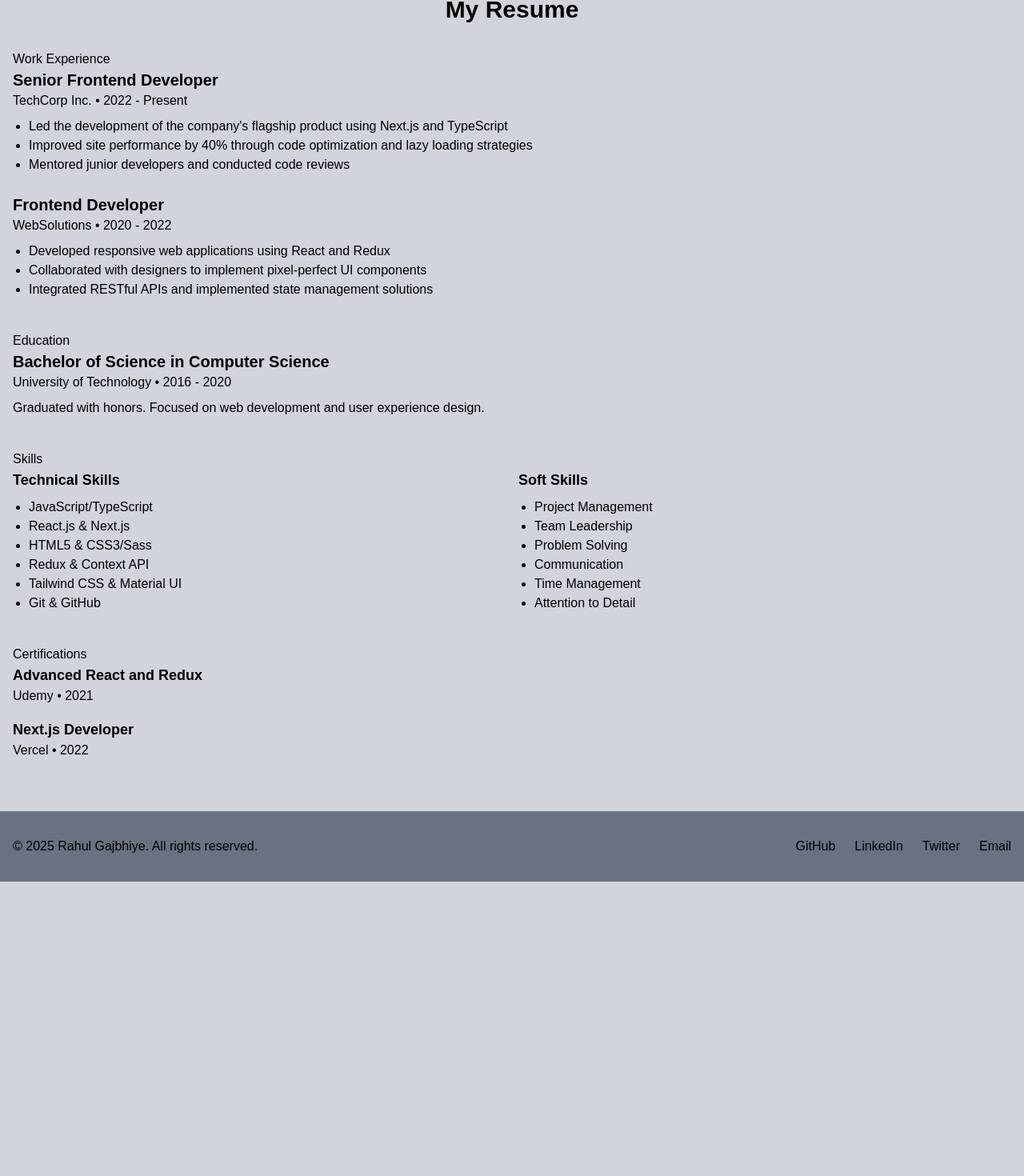
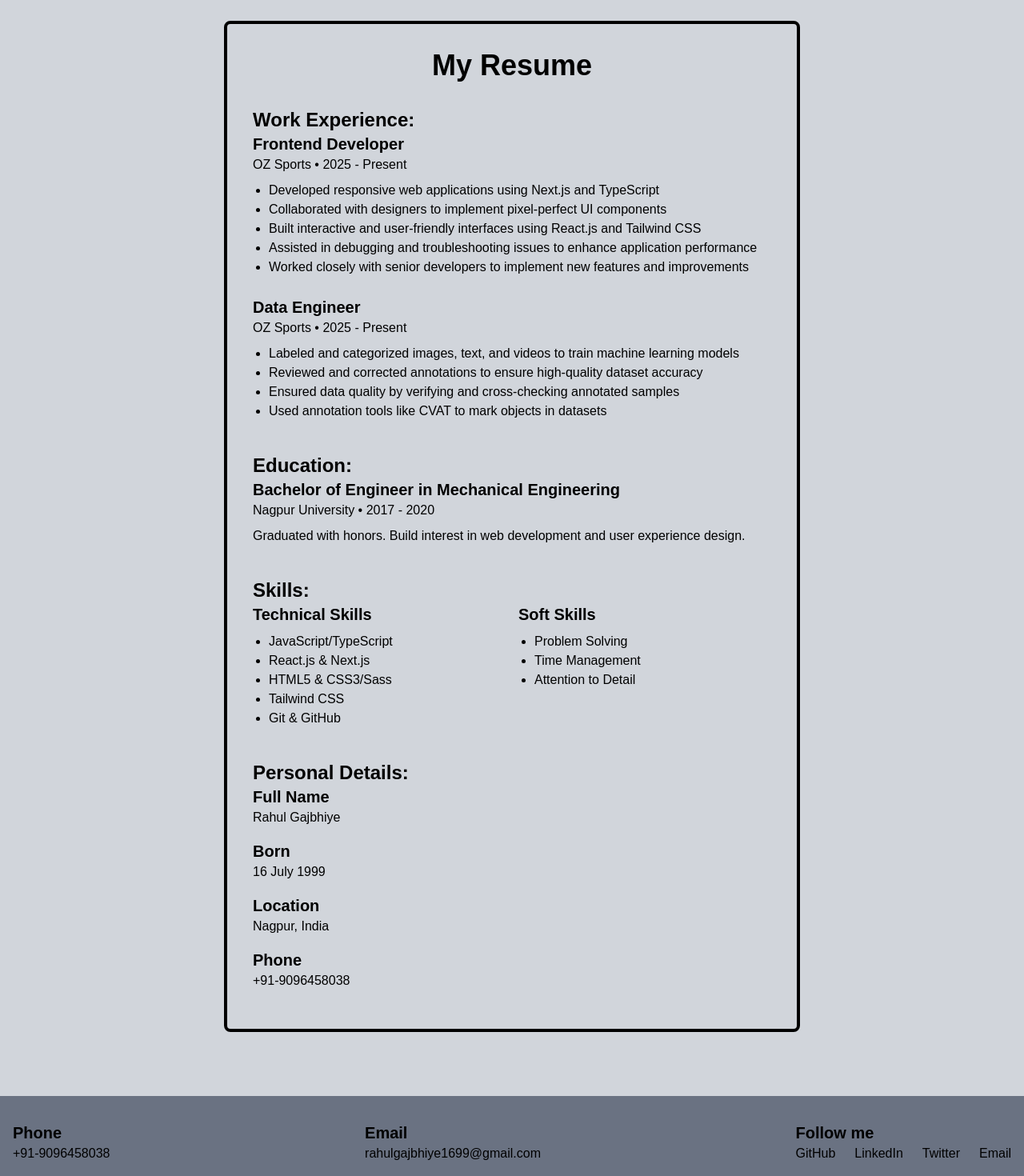
Before and after one commit to rahul-gajbhiye/next_test, a Next.js app: page /resume in a window 1280 px wide. Shown: the part 118-1588 px from the top of the page at 80% size. Before the commit the page ends 1220 px from the top, so only its background shows below. Built offline with nearby package versions, Linux system fonts and the light colour scheme.

Commit message:
Updated home, resume and contact me pages

```diff
--- a/src/app/contact/page.tsx
+++ b/src/app/contact/page.tsx
@@ -35,10 +35,11 @@ export default function Contact() {
   }
 
   return (
-    <div className="container mx-auto px-4 py-12">
+    <div className="container mx-auto px-4 py-12  flex justify-center">
+      <div>
         <h1 className="text-3xl font-bold mb-8 text-center">Contact Me</h1>
-
-      <div className="max-w-2xl mx-auto">
+        <div className="flex flex-row gap-10">
+          <div className="w-[70%] max-w-2xl mx-auto">
             {submitStatus === 'success' && (
               <div className="mb-6 p-4 bg-green-100 text-green-800 rounded">
                 Thank you for your message! I'll get back to you soon.
@@ -47,7 +48,7 @@ export default function Contact() {
 
             <form onSubmit={handleSubmit}>
               <div className="mb-4">
-            <label htmlFor="name" className="block mb-2 font-medium">
+                <label htmlFor="name" className="block mb-2 text-xl font-semibold">
                   Name
                 </label>
                 <input
@@ -62,7 +63,7 @@ export default function Contact() {
               </div>
 
               <div className="mb-4">
-            <label htmlFor="email" className="block mb-2 font-medium">
+                <label htmlFor="email" className="block mb-2 text-xl font-semibold">
                   Email
                 </label>
                 <input
@@ -77,7 +78,7 @@ export default function Contact() {
               </div>
 
               <div className="mb-6">
-            <label htmlFor="message" className="block mb-2 font-medium">
+                <label htmlFor="message" className="block mb-2 text-xl font-semibold">
                   Message
                 </label>
                 <textarea
@@ -94,12 +95,33 @@ export default function Contact() {
               <button
                 type="submit"
                 disabled={isSubmitting}
-            className="w-full px-6 py-3 bg-primary text-white rounded hover:bg-opacity-90 transition disabled:opacity-70"
+                className="w-full px-6 py-3 text-xl font-bold bg-blue-200	 border rounded-full rounded hover:bg-opacity-90 transition disabled:opacity-70"
               >
                 {isSubmitting ? 'Sending...' : 'Send Message'}
               </button>
             </form>
           </div>
+          <div className="h-105 w-px bg-black"></div>
+          <div className='w-[50%] flex justify-center'>
+            <div >
+
+              <div className="mb-4">
+                <h3 className="text-xl font-semibold">Address</h3>
+                <p className="text-primary">150, B, St. Tukdoji Nagar, Subhash nagar, Nagpur, 440022</p>
+              </div>
+
+              <div className="mb-4">
+                <h3 className="text-xl font-semibold">Phone</h3>
+                <p className="text-primary">+91-9096458038</p>
+              </div>
+              <div className="mb-4">
+                <h3 className="text-xl font-semibold">Mail</h3>
+                <p className="text-primary">rahulgajbhiye1699@gmail.com</p>
+              </div>
+            </div>
+          </div>
+        </div>
+      </div>
     </div>
   )
 }
--- a/src/app/layout.tsx
+++ b/src/app/layout.tsx
@@ -33,7 +33,6 @@ export default function RootLayout({
           <main className="flex-grow">
             {children}
           </main>
-          {/* <hr className="border-black" /> */}
           <Footer />
         </div>
         </body>
--- a/src/app/page.tsx
+++ b/src/app/page.tsx
@@ -6,8 +6,8 @@ import Link from 'next/link'
 export default function Home() {
   return (
     <div className="container mx-auto px-20 py-12">
-      <section className="flex flex-col md:flex-row items-center justify-between gap-8 mb-16">
-      <div className="md:w-1/5 relative">
+      <section className="flex flex-col md:flex-row items-center justify-center gap-8">
+        <div className="md:w-[30%] relative">
           <div className="aspect-square relative overflow-hidden rounded-full border-4 border-primary">
             <Image
               src="/rahul.jpg"
@@ -17,46 +17,39 @@ export default function Home() {
             />
           </div>
         </div>
-        <div className="md:w-1/2">
-          <h1 className="text-4xl font-bold mb-4">Rahul Gajbhiye</h1>
-          <h2 className="text-2xl text-primary mb-4">Frontend Developer</h2>
-          <p className="text-lg mb-6">
-            I build beautiful, responsive web applications with modern technologies.
-            Passionate about user experience and clean code.
+        <div className="md:w-[40%]">
+          <h1 className="text-7xl font-bold mb-5">Hello</h1>
+          <h2 className="text-xl font-bold mb-2">A Bit About Me</h2>
+
+          <p className='text-justify'>
+            I build responsive web applications with modern technologies.
+            Passionate about user experience and clean code. I have a passion for creating intuitive, accessible web applications that deliver
+            exceptional user experiences. When I'm not coding, I enjoy gaming, badminton, and contributing to open source
+            projects. I'm currently working at OZ Sports, Nagpur.
           </p>
-          <div className="flex gap-4">
+          <div className="flex gap-4 mt-4">
             <Link
               href="/resume"
-              className="px-6 py-2 text-primary rounded hover:bg-opacity-90 transition"
-            >
+              className="w-30 h-30 border font-bold border-primary text-primary rounded-full flex items-center justify-center hover:bg-opacity-90 transition bg-amber-200"
+              >
               View Resume
             </Link>
             <Link
               href="/projects"
-              className="px-6 py-2 text-primary rounded hover:bg-primary hover:bg-opacity-10 transition"
-            >
+              className="w-30 h-30 border font-bold border-primary text-primary rounded-full flex items-center justify-center hover:bg-opacity-90 transition bg-rose-200"
+              >
               My Projects
+            </Link>
+            <Link
+              href="/contact"
+              className="w-30 h-30 border font-bold border-primary text-primary rounded-full flex items-center justify-center hover:bg-opacity-90 transition bg-blue-200"
+              >
+              Contact Me
             </Link>
           </div>
         </div>
-
-
       </section>
-
-      <section className="mb-16">
-        <h2 className="section-heading">About Me</h2>
-        <p className="mb-4">
-          I'm a frontend developer with 4 years of experience specializing in React and Next.js.
-          I have a passion for creating intuitive, accessible web applications that deliver
-          exceptional user experiences.
-        </p>
-        <p>
-          When I'm not coding, I enjoy hiking, photography, and contributing to open source
-          projects. I'm currently based in San Francisco, CA.
-        </p>
-      </section>
-
-      <section className="mb-16">
+      {/* <section className="mb-16">
         <h2 className="section-heading">Featured Skills</h2>
         <div className="grid grid-cols-2 md:grid-cols-4 gap-4">
           {['JavaScript', 'React', 'Next.js', 'TypeScript', 'CSS/Sass', 'Tailwind CSS', 'Git', 'UI/UX Design'].map((skill) => (
@@ -65,22 +58,7 @@ export default function Home() {
             </div>
           ))}
         </div>
-      </section>
-
-      <section>
-        <h2 className="section-heading">Get In Touch</h2>
-        <div className="flex gap-6 justify-center md:justify-start">
-          <a href="https://github.com" target="_blank" rel="noopener noreferrer" className="text-3xl hover:text-primary transition">
-            Github
-          </a>
-          <a href="https://linkedin.com" target="_blank" rel="noopener noreferrer" className="text-3xl hover:text-primary transition">
-            Linked in
-          </a>
-          <a href="https://twitter.com" target="_blank" rel="noopener noreferrer" className="text-3xl hover:text-primary transition">
-            TWitter
-          </a>
-        </div>
-      </section>
+      </section> */}
     </div>
   )
 }
--- a/src/app/resume/page.tsx
+++ b/src/app/resume/page.tsx
@@ -2,66 +2,66 @@
 // File: app/resume/page.js
 export default function Resume() {
   return (
-    <div className="container mx-auto px-4 py-12">
-      <h1 className="text-3xl font-bold mb-8 text-center">My Resume</h1>
+    <div className="container mx-auto py-20 px-70">
+      <div className="border-4 border-primary p-8 rounded-lg">
+        <h1 className="text-4xl font-black mb-8 text-center">My Resume</h1>
 
         <section className="mb-10">
-        <h2 className="section-heading">Work Experience</h2>
+          <h2 className="text-2xl font-bold section-heading">Work Experience:</h2>
 
           <div className="mb-6">
-          <h3 className="text-xl font-semibold">Senior Frontend Developer</h3>
-          <p className="text-primary">TechCorp Inc. • 2022 - Present</p>
+            <h3 className="text-xl font-semibold">Frontend Developer</h3>
+            <p className="text-primary">OZ Sports • 2025 - Present</p>
             <ul className="list-disc ml-5 mt-2">
-            <li>Led the development of the company's flagship product using Next.js and TypeScript</li>
-            <li>Improved site performance by 40% through code optimization and lazy loading strategies</li>
-            <li>Mentored junior developers and conducted code reviews</li>
+              <li>Developed responsive web applications using Next.js and TypeScript</li>
+              <li>Collaborated with designers to implement pixel-perfect UI components</li>
+              <li>Built interactive and user-friendly interfaces using React.js and Tailwind CSS</li>
+              <li>Assisted in debugging and troubleshooting issues to enhance application performance</li>
+              <li>Worked closely with senior developers to implement new features and improvements</li>
             </ul>
           </div>
 
           <div className="mb-6">
-          <h3 className="text-xl font-semibold">Frontend Developer</h3>
-          <p className="text-primary">WebSolutions • 2020 - 2022</p>
+            <h3 className="text-xl font-semibold">Data Engineer</h3>
+            <p className="text-primary">OZ Sports • 2025 - Present</p>
             <ul className="list-disc ml-5 mt-2">
-            <li>Developed responsive web applications using React and Redux</li>
-            <li>Collaborated with designers to implement pixel-perfect UI components</li>
-            <li>Integrated RESTful APIs and implemented state management solutions</li>
+              <li> Labeled and categorized images, text, and videos to train machine learning models</li>
+              <li>Reviewed and corrected annotations to ensure high-quality dataset accuracy</li>
+              <li>Ensured data quality by verifying and cross-checking annotated samples</li>
+              <li>Used annotation tools like CVAT to mark objects in datasets</li>
             </ul>
+          </div >
+        </section >
+
+        <section className="mb-10">
+          <h2 className="text-2xl font-bold section-heading">Education:</h2>
+
+          <div className="mb-6">
+            <h3 className="text-xl font-semibold">Bachelor of Engineer in Mechanical Engineering</h3>
+            <p className="text-primary">Nagpur University • 2017 - 2020</p>
+            <p className="mt-2">Graduated with honors. Build interest in web development and user experience design.</p>
           </div>
         </section>
 
         <section className="mb-10">
-        <h2 className="section-heading">Education</h2>
-
-        <div className="mb-6">
-          <h3 className="text-xl font-semibold">Bachelor of Science in Computer Science</h3>
-          <p className="text-primary">University of Technology • 2016 - 2020</p>
-          <p className="mt-2">Graduated with honors. Focused on web development and user experience design.</p>
-        </div>
-      </section>
-
-      <section className="mb-10">
-        <h2 className="section-heading">Skills</h2>
+          <h2 className="text-2xl font-bold section-heading">Skills:</h2>
 
           <div className="grid grid-cols-1 md:grid-cols-2 gap-4">
             <div>
-            <h3 className="text-lg font-semibold mb-2">Technical Skills</h3>
+              <h3 className="text-xl font-semibold mb-2">Technical Skills</h3>
               <ul className="list-disc ml-5">
                 <li>JavaScript/TypeScript</li>
                 <li>React.js & Next.js</li>
                 <li>HTML5 & CSS3/Sass</li>
-              <li>Redux & Context API</li>
-              <li>Tailwind CSS & Material UI</li>
+                <li>Tailwind CSS</li>
                 <li>Git & GitHub</li>
               </ul>
             </div>
 
             <div>
-            <h3 className="text-lg font-semibold mb-2">Soft Skills</h3>
+              <h3 className="text-xl font-semibold mb-2">Soft Skills</h3>
               <ul className="list-disc ml-5">
-              <li>Project Management</li>
-              <li>Team Leadership</li>
                 <li>Problem Solving</li>
-              <li>Communication</li>
                 <li>Time Management</li>
                 <li>Attention to Detail</li>
               </ul>
@@ -70,18 +70,27 @@ export default function Resume() {
         </section>
 
         <section>
-        <h2 className="section-heading">Certifications</h2>
+          <h2 className="text-2xl font-bold section-heading">Personal Details:</h2>
 
           <div className="mb-4">
-          <h3 className="text-lg font-semibold">Advanced React and Redux</h3>
-          <p className="text-primary">Udemy • 2021</p>
+            <h3 className="text-xl font-semibold">Full Name</h3>
+            <p className="text-primary">Rahul Gajbhiye</p>
           </div>
 
           <div className="mb-4">
-          <h3 className="text-lg font-semibold">Next.js Developer</h3>
-          <p className="text-primary">Vercel • 2022</p>
+            <h3 className="text-xl font-semibold">Born</h3>
+            <p className="text-primary">16 July 1999</p>
+          </div>
+          <div className="mb-4">
+            <h3 className="text-xl font-semibold">Location</h3>
+            <p className="text-primary">Nagpur, India</p>
+          </div>
+          <div className="mb-4">
+            <h3 className="text-xl font-semibold">Phone</h3>
+            <p className="text-primary">+91-9096458038</p>
           </div>
         </section>
-    </div>
+      </div >
+    </div >
   )
 }
--- a/src/components/footer.tsx
+++ b/src/components/footer.tsx
@@ -4,12 +4,22 @@ export default function Footer() {
     <footer className="bg-gray-500 text-black py-8">
       <div className="container mx-auto px-4">
         <div className="flex flex-col md:flex-row justify-between items-center">
-          <div className="mb-4 md:mb-0">
+          {/* <div className="mb-4 md:mb-0">
             <p>&copy; {new Date().getFullYear()} Rahul Gajbhiye. All rights reserved.</p>
+          </div> */}
+          <div className="flex flex-col">
+<div className="text-xl font-bold">Phone</div>
+<div>+91-9096458038</div>
+          </div>
+          <div className="flex flex-col">
+<div className="text-xl font-bold">Email</div>
+<div>rahulgajbhiye1699@gmail.com</div>
           </div>
 
+          <div className="flex flex-col">
+          <div className="text-xl font-bold">Follow me</div>
           <div className="flex space-x-6">
-            <a href="https://github.com" target="_blank" rel="noopener noreferrer" aria-label="GitHub">
+            <a href="https://github.com/rahul-gajbhiye" target="_blank" rel="noopener noreferrer" aria-label="GitHub">
             GitHub
             </a>
             <a href="https://linkedin.com" target="_blank" rel="noopener noreferrer" aria-label="LinkedIn">
@@ -24,6 +34,7 @@ export default function Footer() {
           </div>
         </div>
       </div>
+      </div>
     </footer>
   )
 }
--- a/src/components/navbar.tsx
+++ b/src/components/navbar.tsx
@@ -19,7 +19,7 @@ export default function Navbar() {
     <header className="sticky top-0 z-10 bg-gray-500 shadow-sm">
       <div className="container mx-auto px-4">
         <nav className="flex justify-between items-center h-16">
-          <Link href="/" className="text-xl font-bold text-black">
+          <Link href="/" className="text-3xl font-bold text-black">
             Rahul Gajbhiye
           </Link>
 
```
Lines whose indentation alone changed are shown as unchanged.
